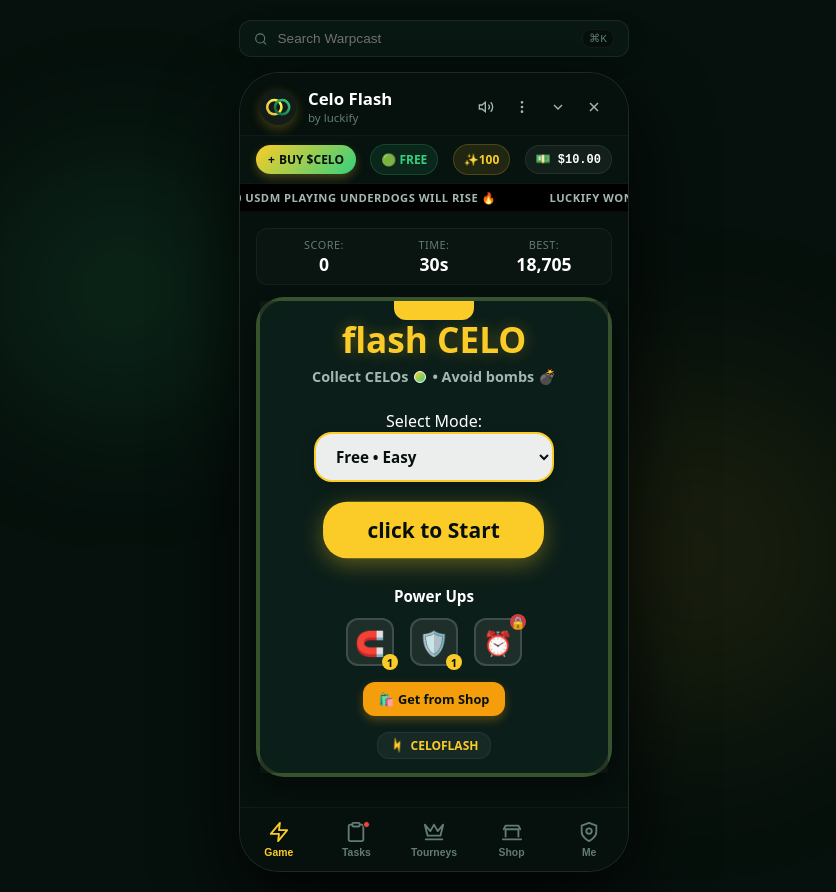
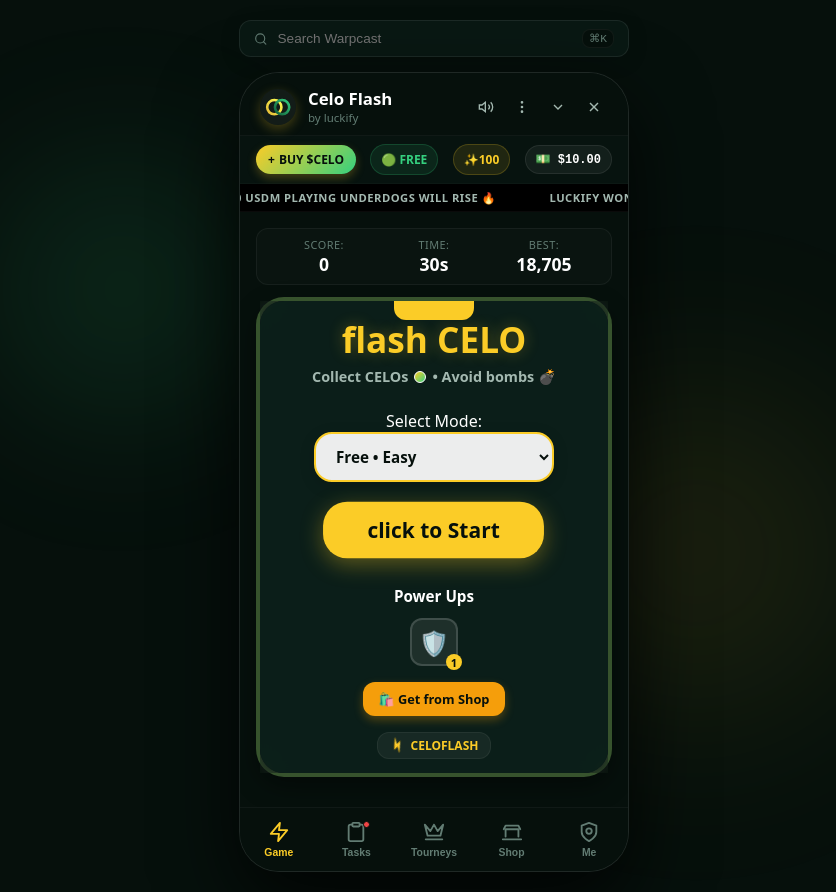
Before and after one commit to morelucks/celo-flash, a React (Vite) app: page / in a window 1280 px wide. Shown: the whole page, without its empty margins (206-1042 px from the left). Built offline with nearby package versions, Linux system fonts and the light colour scheme.

Commit message:
Restrict game start overlay powerups to shield only

```diff
--- a/src/components/GameScreen.jsx
+++ b/src/components/GameScreen.jsx
@@ -177,10 +177,10 @@
             <div className="powerups-section">
               <h3 className="section-title">Power Ups</h3>
               <div className="powerups-row">
-                {['magnet', 'shield', 'clock'].map((type) => {
+                {['shield'].map((type) => {
                   const hasStock = (powerups[type] || 0) > 0;
                   const isActive = activePowerups[type];
-                  const icon = type === 'magnet' ? '🧲' : type === 'shield' ? '🛡️' : '⏰';
+                  const icon = '🛡️';
                   const title = type.toUpperCase() + (hasStock ? ` (Owned: ${powerups[type]})` : ' (LOCKED - Buy in Shop)');
 
                   return (
```
